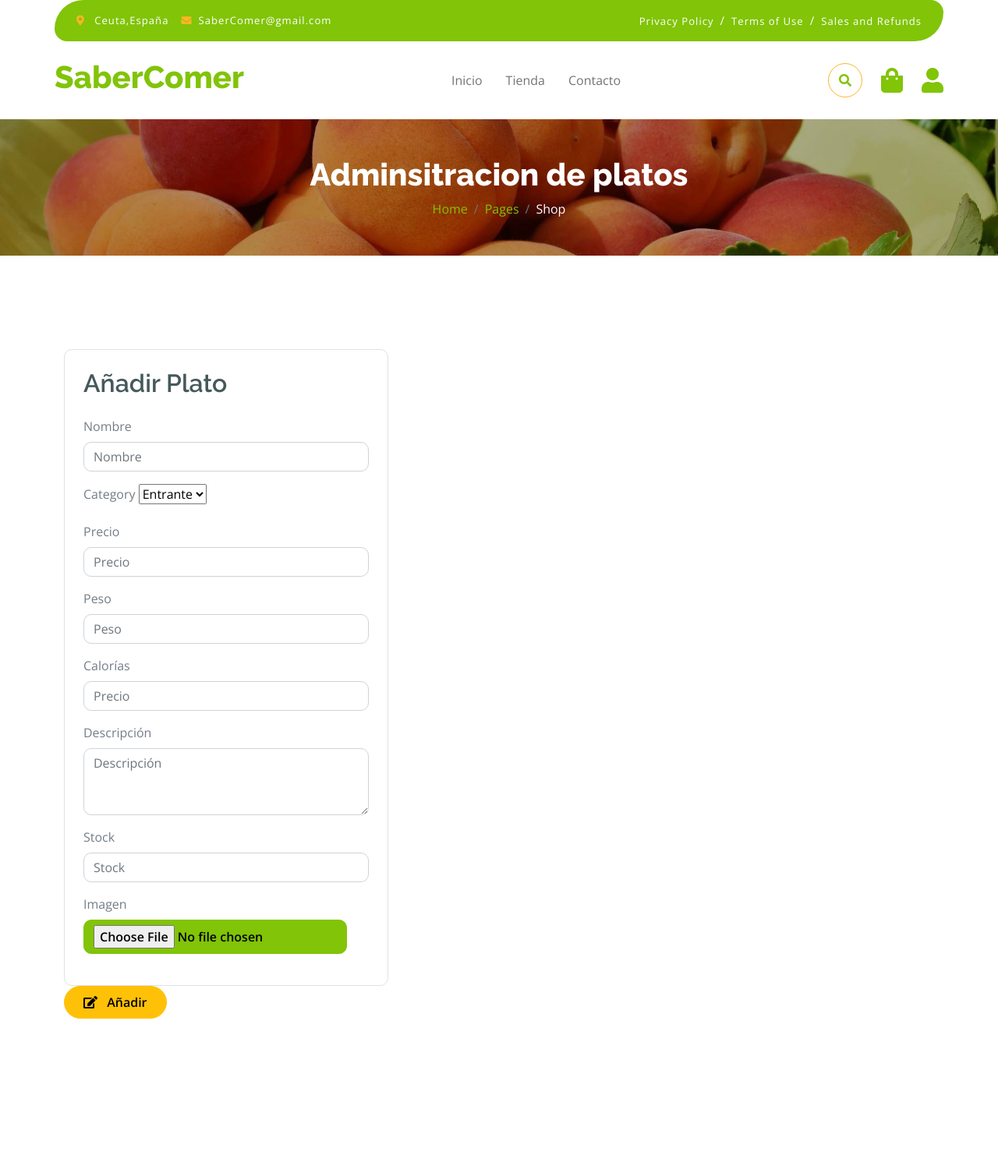
After one commit to ANUAR222/fruitables-1.0.0, a PHP site: page /aniadirplato.php in a window 1280 px wide. The commit adds this page. Shown: the whole page at 78% size. Run offline with PHP 8.4, Linux system fonts and the light colour scheme; a user stored in the database is signed in; some libraries are stand-ins or nearby versions.

```diff
--- a/adminstracion_platos.php
+++ b/adminstracion_platos.php
@@ -78,7 +78,7 @@ require 'conexion.php';
                         </div>
                         <!--añade un boton para añadir un plato-->
                         <div class="d-flex justify-content-center mt-4">
-                            <a onclick="window.location.href = 'editarplato.php'" class="btn btn-primary">Añadir Plato</a>
+                            <a onclick="window.location.href = 'aniadirplato.php'" class="btn btn-primary">Añadir Plato</a>
                         </div>
                     </div>
                     <div class="col-6"></div>
--- /dev/null
+++ b/aniadirplato.php
@@ -0,0 +1,153 @@
+<?php
+require 'nav_bar.php'
+?>
+
+<!DOCTYPE html>
+<html lang="en">
+
+<head>
+    <style>
+        #imagen {
+            width: 100%;
+            height: 100%;
+        }
+    </style>
+    <meta charset="utf-8">
+    <title>Perfil de Usuario</title>
+    <meta content="width=device-width, initial-scale=1.0" name="viewport">
+
+    <!-- Google Web Fonts -->
+    <link rel="preconnect" href="https://fonts.googleapis.com">
+    <link rel="preconnect" href="https://fonts.gstatic.com" crossorigin>
+    <link href="https://fonts.googleapis.com/css2?family=Open+Sans:wght@400;600&family=Raleway:wght@600;800&display=swap" rel="stylesheet">
+
+    <!-- Icon Font Stylesheet -->
+    <link rel="stylesheet" href="https://use.fontawesome.com/releases/v5.15.4/css/all.css"/>
+    <link href="https://cdn.jsdelivr.net/npm/bootstrap-icons@1.4.1/font/bootstrap-icons.css" rel="stylesheet">
+
+    <!-- Libraries Stylesheet -->
+    <link href="lib/lightbox/css/lightbox.min.css" rel="stylesheet">
+    <link href="lib/owlcarousel/assets/owl.carousel.min.css" rel="stylesheet">
+
+    <!-- Customized Bootstrap Stylesheet -->
+    <link href="css/bootstrap.min.css" rel="stylesheet">
+
+    <!-- Template Stylesheet -->
+    <link href="css/style.css" rel="stylesheet">
+</head>
+
+<body>
+<!-- Modal Search Start -->
+<div class="modal fade" id="searchModal" tabindex="-1" aria-labelledby="exampleModalLabel" aria-hidden="true">
+    <div class="modal-dialog modal-fullscreen">
+        <div class="modal-content rounded-0">
+            <div class="modal-header">
+                <h5 class="modal-title" id="exampleModalLabel">Search by keyword</h5>
+                <button type="button" class="btn-close" data-bs-dismiss="modal" aria-label="Close"></button>
+            </div>
+            <div class="modal-body d-flex align-items-center">
+                <div class="input-group w-75 mx-auto d-flex">
+                    <input type="search" class="form-control p-3" placeholder="keywords" aria-describedby="search-icon-1">
+                    <span id="search-icon-1" class="input-group-text p-3"><i class="fa fa-search"></i></span>
+                </div>
+            </div>
+        </div>
+    </div>
+</div>
+<!-- Modal Search End -->
+
+
+<!-- Single Page Header start -->
+<div class="container-fluid page-header py-5">
+    <h1 class="text-center text-white display-6">Adminsitracion de platos</h1>
+    <ol class="breadcrumb justify-content-center mb-0">
+        <li class="breadcrumb-item"><a href="#">Home</a></li>
+        <li class="breadcrumb-item"><a href="#">Pages</a></li>
+        <li class="breadcrumb-item active text-white">Shop</li>
+    </ol>
+</div>
+<form id="aniadirP" action="gestionAniadirPlato.php" method="post" enctype="multipart/form-data">
+    <div class="container-fluid py-5 mt-5">
+        <div class="container py-5">
+            <div class="row g-4 mb-5">
+                <div class="col-lg-8 col-xl-9">
+                    <div id="prod_edit" class="row g-4">
+                        </div>
+
+                        <!-- create table comidas
+    (
+        id               int auto_increment
+            primary key,
+        Nombre           varchar(100)                             not null,
+        Precio           decimal(10, 2)                           not null,
+        Peso             decimal(10, 2)                           not null,
+        Calorías         int                                      null,
+        Ingredientes     text                                     null,
+        Valoración_media decimal(3, 2)                            null,
+        Tipo             enum ('Entrante', 'Principal', 'Postre') not null
+    ); -->
+                        <div class='col-lg-6'>
+                                <div class='border rounded p-4'>
+                                    <h2 class='mb-4'>Añadir Plato</h2>
+                                    <div class='mb-3'>
+                                        <label for='nombre' class='form-label'>Nombre</label>
+                                        <input type='text' class='form-control' name='nombre' placeholder='Nombre'>
+                                    </div>
+                                    <div class='mb-3'>
+                                        <label for='Category' class='form-label'>Category</label>
+                                        <select name='Category'>
+                                            <option value='Entrante'>Entrante</option>
+                                            <option value='Principal'>Principal</option>
+                                            <option value='Postre'>Postre</option>";
+                                        </select>
+                                    </div>
+                                    <div class='mb-3'>
+                                        <label for='precio' class='form-label'>Precio</label>
+                                        <input type='text' class='form-control' name='precio' placeholder='Precio'>
+                                    </div>
+                                    <div class='mb-3'>
+                                        <label for='peso' class='form-label'>Peso</label>
+                                        <input type='text' class='form-control' name='peso' placeholder='Peso'>
+                                    </div>
+                                    <div class='mb-3'>
+                                        <label for='calorias' class='form-label'>Calorías</label>
+                                        <input type='text' class='form-control' name='calorias' placeholder='Precio'>
+                                    </div>
+                                    <div class='mb-3'>
+                                        <label for='decripcion' class='form-label'>Descripción</label>
+                                        <textarea class='form-control' name='descripcion' rows='3' placeholder='Descripción' ></textarea>
+                                    </div>
+                                    <div class='mb-3'>
+                                        <label for='stock' class='form-label'>Stock</label>
+                                        <input type='text' class='form-control' name='stock' placeholder='Stock'>
+                                    </div>
+                                    <div class='mb-3'>
+                                        <label for='imagenes' class='form-label'>Imagen</label>
+                                        <input type='file' class='btn btn-primary' name='imagenes' accept='image/jpeg, image/png, image/jpg'>
+                                    </div>
+                                </div>
+                            </div>
+                        <!-- Botones de edición y eliminación -->
+                        <button type="submit" id="aniadir" class="btn btn-warning rounded-pill px-4 py-2 mb-4"><i class="fa fa-edit me-2"></i> Añadir</button>
+                    </div>
+                </div>
+            </div>
+        </div>
+</form>
+
+
+
+<!-- JavaScript Libraries -->
+<script src="https://ajax.googleapis.com/ajax/libs/jquery/3.6.4/jquery.min.js"></script>
+<script src="https://cdn.jsdelivr.net/npm/bootstrap@5.0.0/dist/js/bootstrap.bundle.min.js"></script>
+<script src="lib/easing/easing.min.js"></script>
+<script src="lib/waypoints/waypoints.min.js"></script>
+<script src="lib/lightbox/js/lightbox.min.js"></script>
+<script src="lib/owlcarousel/owl.carousel.min.js"></script>
+
+<!-- Template Javascript -->
+<script src="js/main.js"></script>
+
+</body>
+
+</html>
--- a/editarplato.php
+++ b/editarplato.php
@@ -172,7 +172,6 @@ require 'nav_bar.php'
                     ?>
                         <!-- Botones de edición y eliminación -->
                         <button type="submit" id="editar" class="btn btn-warning rounded-pill px-4 py-2 mb-4"><i class="fa fa-edit me-2"></i> Editar</button>
-                        <a onclick="aniadir()" class="btn  btn-warning rounded-pill px-4 py-2 mb-4"><i class="fa fa-trash me-2"></i> añadir</a>
                     </div>
                 </div>
             </div>
--- a/nav_bar.php
+++ b/nav_bar.php
@@ -30,9 +30,7 @@ echo '
         <!-- Template Stylesheet -->
         <link href="css/style.css" rel="stylesheet">
     </head><!-- Spinner Start -->
-        <div id="spinner" class="show w-100 vh-100 bg-white position-fixed translate-middle top-50 start-50  d-flex align-items-center justify-content-center">
-            <div class="spinner-grow text-primary" role="status"></div>
-        </div>
+
         <!-- Spinner End -->
 
 
```
Also changed, not shown: gestionAniadirPlato.php (added, +33 -0 lines).
